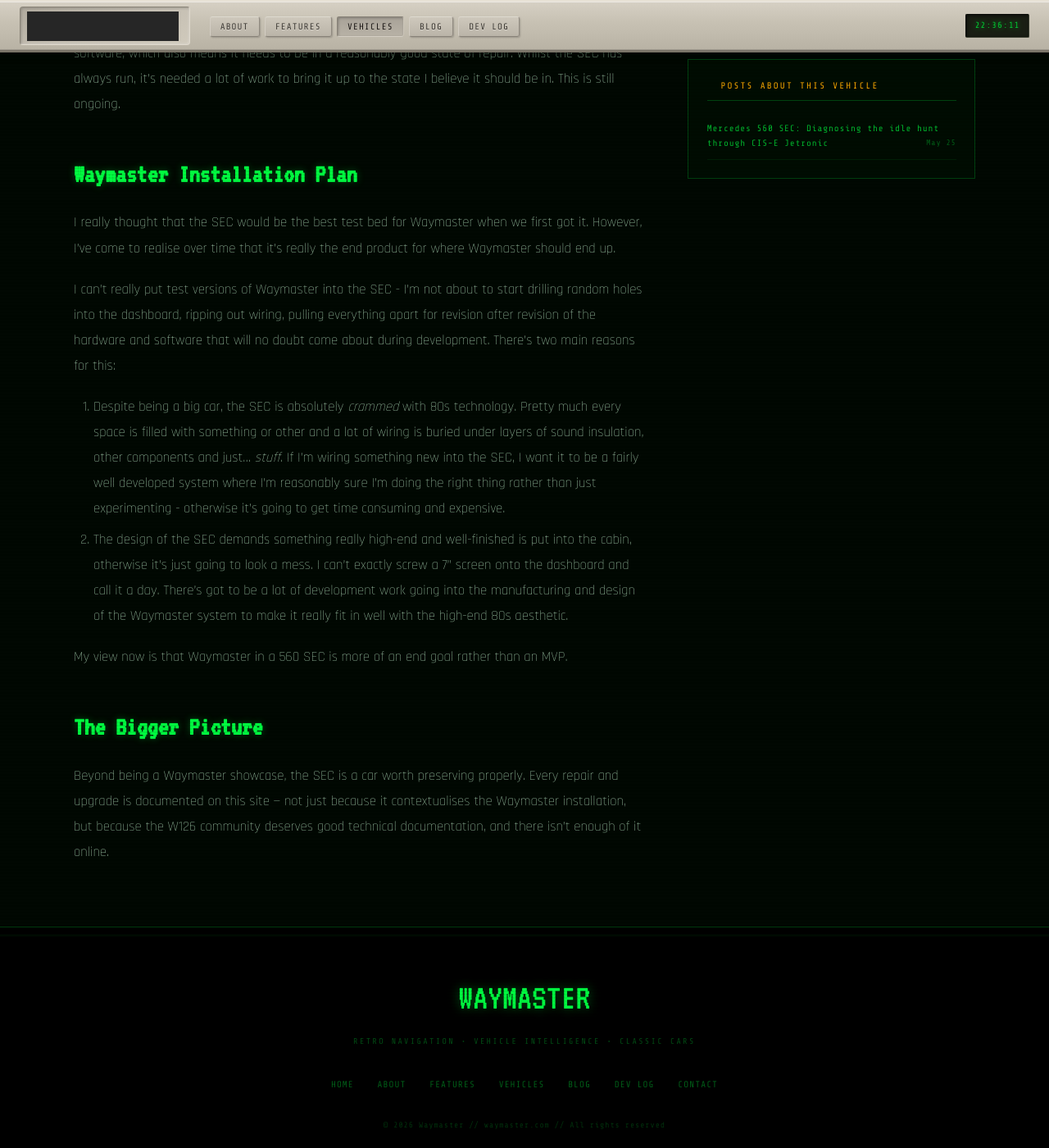
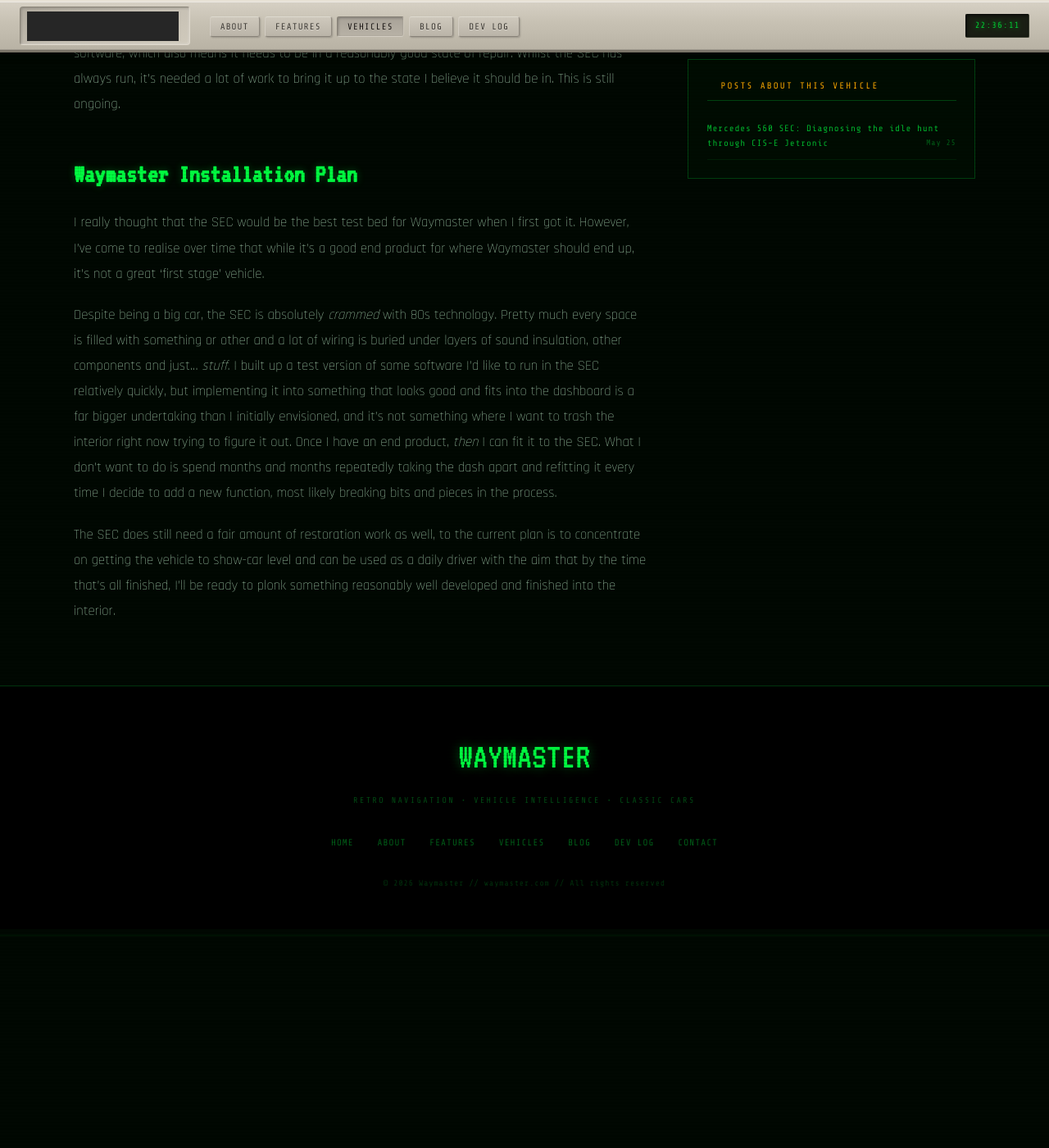
Before and after one commit to WaymasterOrg/waymaster.com, a Jekyll site: the page built from _vehicles/mercedes-560-sec.md, in a window 1280 px wide and 1400 px high, scrolled down 1218 px. Shown: the whole window at 82% size. Built offline with Jekyll 4.4.1, drawn with Linux system fonts in a browser that asks for light colours; after the commit the page ends 2351 px from its top, so only the background shows below that.

Commit message:
Update mercedes-560-sec.md

```diff
--- a/_vehicles/mercedes-560-sec.md
+++ b/_vehicles/mercedes-560-sec.md
@@ -32,15 +32,8 @@
 
 ## Waymaster Installation Plan
 
-I really thought that the SEC would be the best test bed for Waymaster when we first got it. However, I've come to realise over time that it's really the end product for where Waymaster should end up.
+I really thought that the SEC would be the best test bed for Waymaster when I first got it. However, I've come to realise over time that while it's a good end product for where Waymaster should end up, it's not a great 'first stage' vehicle.
 
-I can't really put test versions of Waymaster into the SEC - I'm not about to start drilling random holes into the dashboard, ripping out wiring, pulling everything apart for revision after revision of the hardware and software that will no doubt come about during development. There's two main reasons for this:
+Despite being a big car, the SEC is absolutely *crammed* with 80s technology. Pretty much every space is filled with something or other and a lot of wiring is buried under layers of sound insulation, other components and just... *stuff*. I built up a test version of some software I'd like to run in the SEC relatively quickly, but implementing it into something that looks good and fits into the dashboard is a far bigger undertaking than I initially envisioned, and it's not something where I want to trash the interior right now trying to figure it out. Once I have an end product, *then* I can fit it to the SEC. What I don't want to do is spend months and months repeatedly taking the dash apart and refitting it every time I decide to add a new function, most likely breaking bits and pieces in the process.
 
-1. Despite being a big car, the SEC is absolutely *crammed* with 80s technology. Pretty much every space is filled with something or other and a lot of wiring is buried under layers of sound insulation, other components and just... *stuff*. If I'm wiring something new into the SEC, I want it to be a fairly well developed system where I'm reasonably sure I'm doing the right thing rather than just experimenting - otherwise it's going to get time consuming and expensive.
-2. The design of the SEC demands something really high-end and well-finished is put into the cabin, otherwise it's just going to look a mess. I can't exactly screw a 7" screen onto the dashboard and call it a day. There's got to be a lot of development work going into the manufacturing and design of the Waymaster system to make it really fit in well with the high-end 80s aesthetic.
-
-My view now is that Waymaster in a 560 SEC is more of an end goal rather than an MVP.
-
-## The Bigger Picture
-
-Beyond being a Waymaster showcase, the SEC is a car worth preserving properly. Every repair and upgrade is documented on this site — not just because it contextualises the Waymaster installation, but because the W126 community deserves good technical documentation, and there isn't enough of it online.
+The SEC does still need a fair amount of restoration work as well, to the current plan is to concentrate on getting the vehicle to show-car level and can be used as a daily driver with the aim that by the time that's all finished, I'll be ready to plonk something reasonably well developed and finished into the interior.
```
